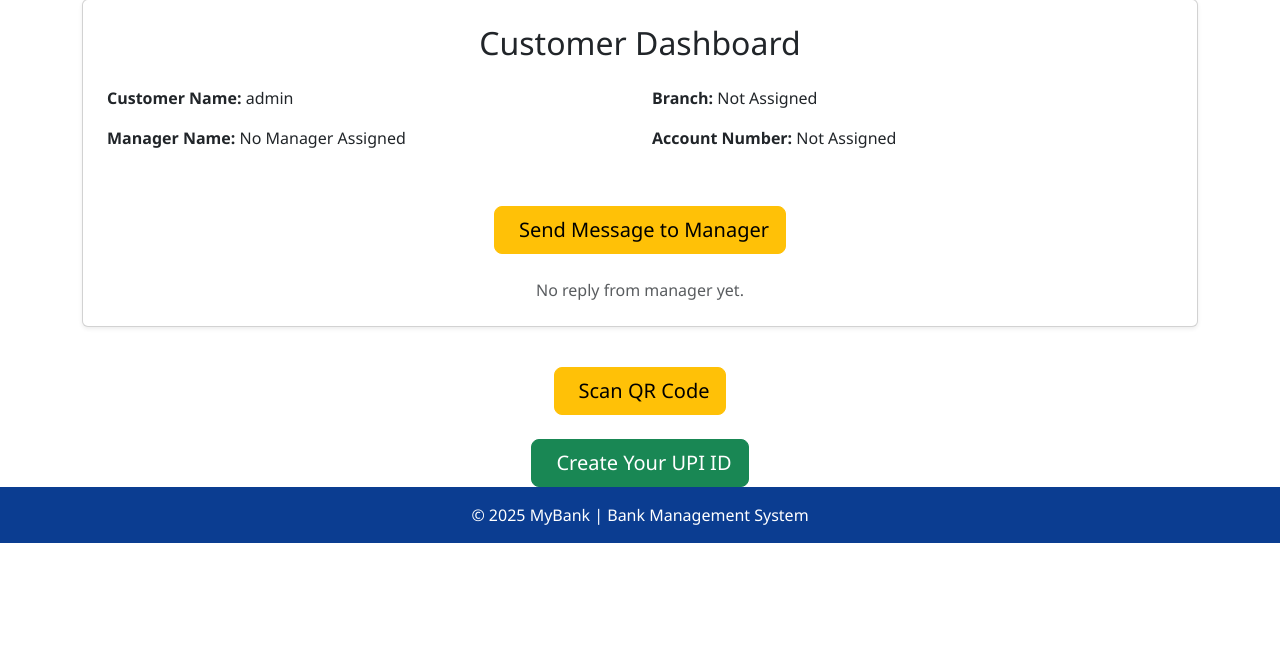
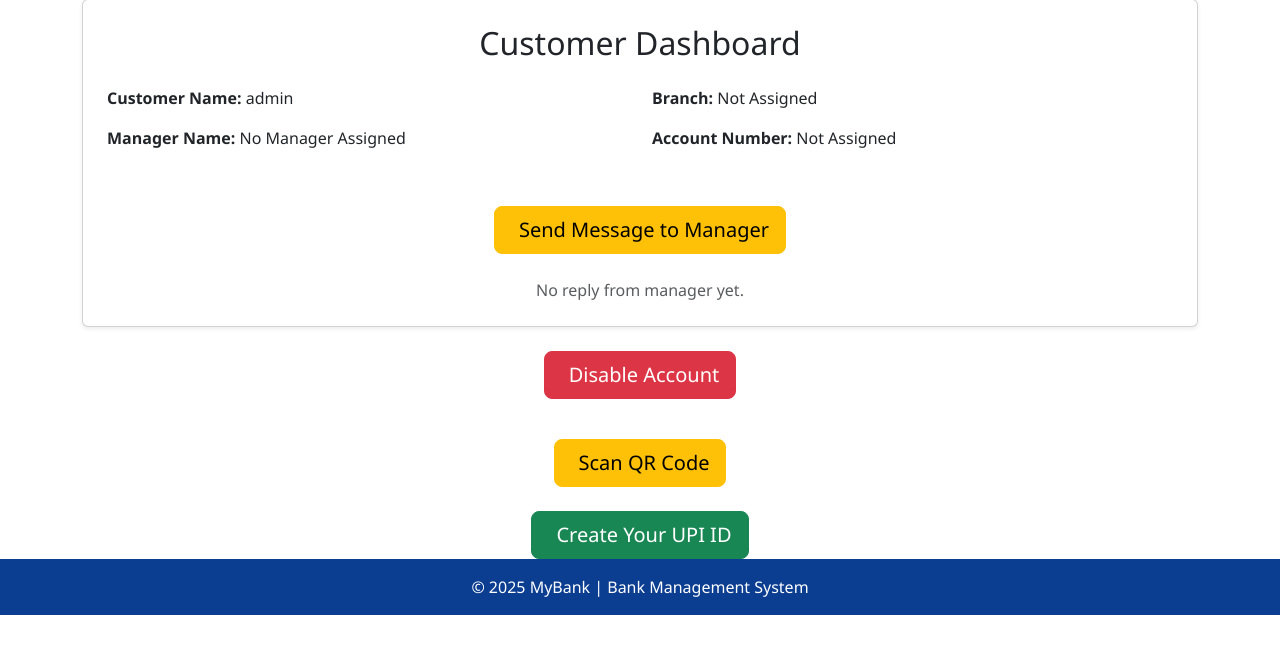
Before and after one commit to shitalrajyaguru48-hue/bank-management-system, a Django app: page /dashboard/customer/ in a window 1280 px wide. Shown: the part 111-765 px from the top of the page. Run offline with Django 5.2, Linux system fonts and the light colour scheme; a user stored in the database is signed in; data comes from the database, SQL or seed files in the repository; both versions use the stored data as it was after the commit.

Commit message:
Added bank management system project

```diff
--- a/bank_management/bank/accounts/admin.py
+++ b/bank_management/bank/accounts/admin.py
@@ -2,7 +2,7 @@ from django.contrib import admin
 from .models import Profile, Account
 
 class ProfileAdmin(admin.ModelAdmin):
-    list_display = ('user', 'role', 'branch', 'account_number', 'balance','reply','message','upi_id')
+    list_display = ('user', 'role', 'branch', 'account_number', 'balance','reply','message','upi_id','disable_request','disable_approved')
     list_filter = ('role', 'branch')
     search_fields = ('user__username', 'user__email', 'account_number')
 
--- a/bank_management/bank/accounts/models.py
+++ b/bank_management/bank/accounts/models.py
@@ -47,6 +47,9 @@ class Profile(models.Model):
     reply = models.TextField(blank=True, null=True)
     upi_id = models.CharField(max_length=100, blank=True, null=True)
     image = models.ImageField(upload_to='profile_pics/', default='default_profile.png', blank=True)
+    disable_request = models.BooleanField(default=False)
+    disable_approved = models.BooleanField(default=False)
+
     def __str__(self):
         return f"{self.user.username} Profile"
 
--- a/bank_management/bank/accounts/urls.py
+++ b/bank_management/bank/accounts/urls.py
@@ -10,5 +10,10 @@ urlpatterns = [
     path('profile/edit/', views.profile_edit, name='profile_edit'),         # Edit profile
     path('open-accounts/', views.open_accounts_redirect, name='open_accounts'),
     path('customer/send-message/', views.send_message, name='send_message'),
+    path(
+    'disable-account/',
+    views.disable_account_request,
+    name='disable_account_request'
+),
 
 ]
--- a/bank_management/bank/accounts/views.py
+++ b/bank_management/bank/accounts/views.py
@@ -181,9 +181,6 @@ def send_message(request):
     }
     return render(request, 'customer/send_message.html', context)
 
-
-
-
 @login_required
 def manager_dash(request):
     profile = Profile.objects.get(user=request.user)
@@ -212,17 +209,18 @@ def open_accounts_redirect(request):
     elif profile.role == 'customer':
         return redirect('customer_dash')
 
-    # fallback safety
-#     return redirect('home')
+@login_required
+def disable_account_request(request):
+    profile = Profile.objects.get(user=request.user)
 
-# @login_required
-# def customer_dashboard(request):
-#     return render(request, 'customer/customer_dashboard.html')
+    # Only customers can request
+    if profile.role != 'customer':
+        return redirect('home')
 
-# @login_required
-# def manager_dashboard(request):
-#     return render(request, 'manager/manager_dashboard.html')
+    # Mark disable request
+    profile.disable_request = True
+    profile.disable_message = "Customer requested to disable the account."  # <-- message for manager
+    profile.save()
 
-# @login_required
-# def admin_dashboard(request):
-#     return render(request, 'admin/admin_dashboard.html')
+    messages.success(request, "Disable account request sent to manager.")
+    return redirect('customer_dash')
--- a/bank_management/bank/branches/urls.py
+++ b/bank_management/bank/branches/urls.py
@@ -7,4 +7,9 @@ urlpatterns = [
     path('redirect/', views.branch_redirect, name='branch_redirect'),
     path('manager/edit-balance/<int:profile_id>/', views.edit_balance, name='edit_balance'),
     path('manager/reply/<int:profile_id>/', views.reply, name='reply'),
+    path(
+        'approve-disable/<int:profile_id>/',
+        views.approve_disable_account,
+        name='approve_disable_account'
+    ),
 ]
--- a/bank_management/bank/templates/customer/customer_dashboard.html
+++ b/bank_management/bank/templates/customer/customer_dashboard.html
@@ -33,6 +33,14 @@
     <div class="text-muted text-center mt-4">No reply from manager yet.</div>
     {% endif %}
   </div>
+</div>
+<div class="text-center mt-4">
+  <form method="post" action="{% url 'disable_account_request' %}">
+    {% csrf_token %}
+    <button class="btn btn-danger btn-lg">
+      <i class="bi bi-x-circle me-2"></i>Disable Account
+    </button>
+  </form>
 </div>
 
 <div class="text-center mt-4">
```
Also changed, not shown: bank_management/bank/branches/views.py (+23 -0 lines), bank_management/bank/templates/manager/manager_dashboard.html (+25 -0 lines), bank_management/bank/accounts/migrations/0016_profile_disable_approved_profile_disable_request.py (added), bank_management/bank/db.sqlite3.
